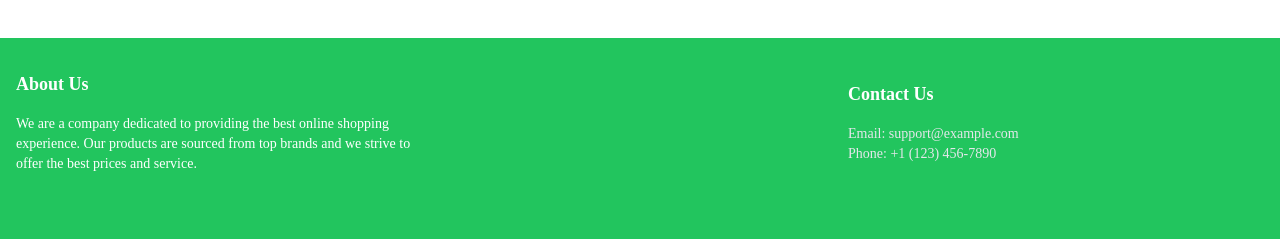
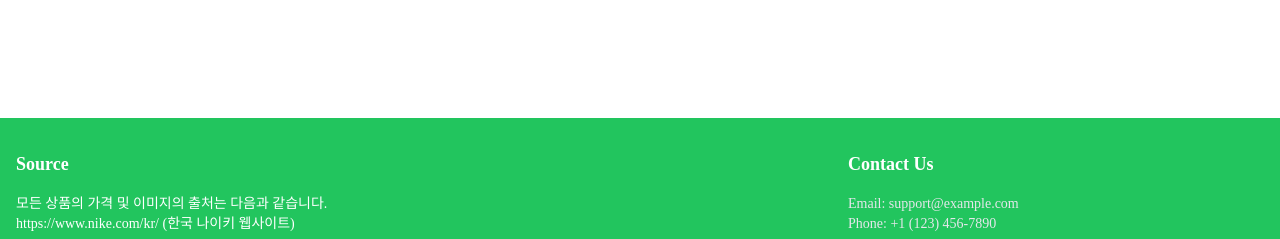
Before and after one commit to supercoding-shoppingmall-project/frontend, a React (Vite) app: page /purchaselist in a window 1280 px wide. Shown: the part 703-942 px from the top of the page. Built offline with nearby package versions, Linux system fonts and the light colour scheme; no server answers; a web font is replaced by a local one.

Commit message:
[Footer] 출처 표시 및 margin-top 추가

```diff
--- a/src/components/header-footer/Footer.jsx
+++ b/src/components/header-footer/Footer.jsx
@@ -2,15 +2,15 @@ import React from "react";
 
 export default function Footer() {
   return (
-    <footer className="bg-green-500 text-white content-end">
+    <footer className="bg-green-500 text-white content-end mt-20">
       <div className="container mx-auto px-4 py-8">
         <div className="flex flex-wrap justify-between items-center">
           <div className="w-full lg:w-1/3 mb-6 lg:mb-0">
-            <h5 className="text-lg font-semibold mb-4">About Us</h5>
+            <h5 className="text-lg font-semibold mb-4">Source</h5>
             <p className="text-sm text-white-400">
-              We are a company dedicated to providing the best online shopping
-              experience. Our products are sourced from top brands and we strive
-              to offer the best prices and service.
+              모든 상품의 가격 및 이미지의 출처는 다음과 같습니다.
+              <br />
+              https://www.nike.com/kr/ (한국 나이키 웹사이트)
             </p>
           </div>
 
```
